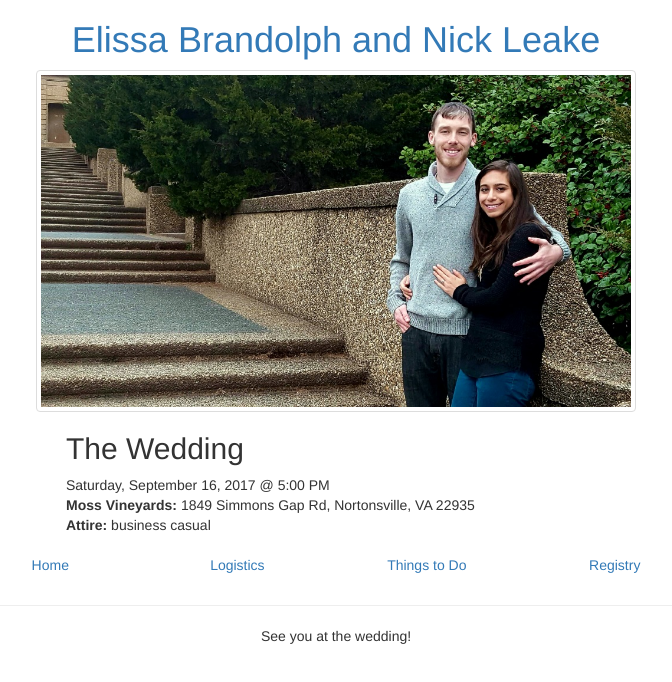
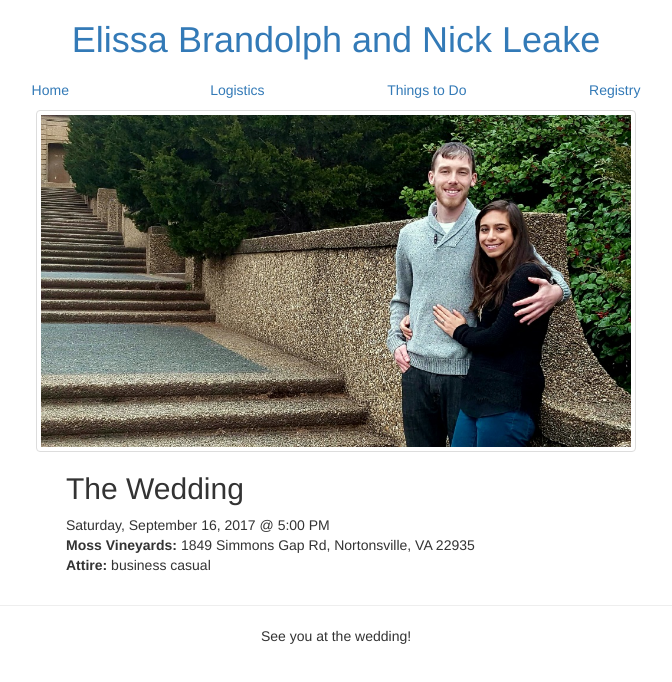
Before and after one commit to nleake/weddingSite, a plain HTML site: page index.html in a window 1280 px wide. Shown: the whole page, without its empty margins (304-976 px from the left). Drawn offline with nearby package versions, Linux system fonts and the light colour scheme.

Commit message:
added footer divs

```diff
--- a/index.html
+++ b/index.html
@@ -15,19 +15,7 @@
       <h1 class="text-center"><a href="index.html">Elissa Brandolph and Nick Leake</a></h1>
       </div>
 
-    <div class="thumbnail hero-image">
-      <img src="images/nickElissaSide.jpg">
-    </div>
-
-    <div class="col-md-6 col-md-offset-3 col-sm-6 col-sm-offset-3">
-
-      <h2>The Wedding</h2>
-      <p>Saturday, September 16, 2017 @ 5:00 PM<br>
-        <strong>Moss Vineyards:</strong> 1849 Simmons Gap Rd, Nortonsville, VA 22935<br>
-        <strong>Attire:</strong> business casual<br></p>
-    </div>
-
-      <div class="row">
+ <div class="row">
         <nav class="col-md-8 col-md-offset-2">
         <ul class="nav nav-pills nav-justified" role="navigation">
           <li>
@@ -47,13 +35,27 @@
       </div>
 
 
+    <div class="thumbnail hero-image">
+      <img src="images/nickElissaSide.jpg">
+    </div>
+
+    <div class="col-md-6 col-md-offset-3 col-sm-6 col-sm-offset-3">
+
+      <h2>The Wedding</h2>
+      <p>Saturday, September 16, 2017 @ 5:00 PM<br>
+        <strong>Moss Vineyards:</strong> 1849 Simmons Gap Rd, Nortonsville, VA 22935<br>
+        <strong>Attire:</strong> business casual<br></p>
+    </div>
+
+
     </header>
 
-
+<div class="col-md-12">
   <footer class="text-center">
     <hr>
     <p>See you at the wedding!</p>
   </footer>
+</div>
 
     </div>
 
```
Also changed, not shown: registry.html (+2 -0 lines), thingstodo.html (+2 -0 lines).
